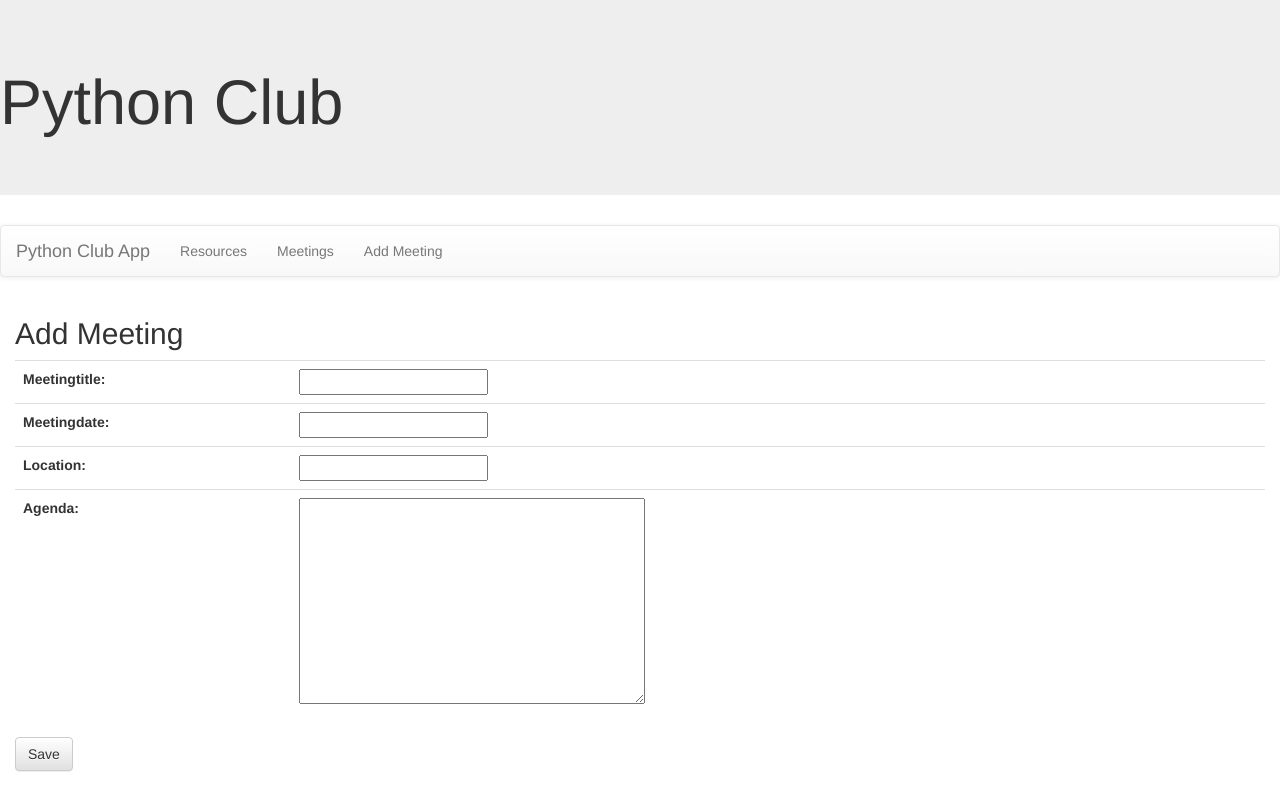
After one commit to marcusprice/python-club, a Django app: a page that uses pythonclub/clubapp/templates/base.html in a window 1280 px wide. The commit adds this page. Run offline with Django 3.2, Linux system fonts and the light colour scheme; some libraries are stand-ins or nearby versions.

Commit message:
Assignment 8 Forms

```diff
--- /dev/null
+++ b/pythonclub/clubapp/forms.py
@@ -0,0 +1,7 @@
+from django import forms
+from .models import Meeting, MeetingMinutes, Resource, Event
+
+class MeetingForm(forms.ModelForm):
+    class Meta:
+        model=Meeting
+        fields='__all__'
--- a/pythonclub/clubapp/templates/base.html
+++ b/pythonclub/clubapp/templates/base.html
@@ -1,7 +1,7 @@
 <!DOCTYPE html>
  <html>
 <head>
-<title>Tech App</title>
+<title>Club App</title>
 <link rel="stylesheet" href="//maxcdn.bootstrapcdn.com/bootstrap/3.2.0/css/bootstrap.min.css">
 <link rel="stylesheet" href="//maxcdn.bootstrapcdn.com/bootstrap/3.2.0/css/bootstrap-theme.min.css">
 <link href='//fonts.googleapis.com/css?family=Lobster&subset=latin,latin-ext' rel='stylesheet' type='text/css'>
@@ -18,6 +18,7 @@
 <ul class="nav navbar-nav">
   <li><a href="{% url 'resources' %}">Resources</a></li>
   <li><a href="{% url 'meetings' %}">Meetings</a></li>
+  <li><a href="{% url 'newmeeting' %}">Add Meeting</a></li>
 </ul>
 </div>
 </nav>
--- /dev/null
+++ b/pythonclub/clubapp/templates/clubapp/newmeeting.html
@@ -0,0 +1,16 @@
+{% extends 'base.html' %}
+{% block content %}
+<h2>Add Meeting</h2>
+<form method='POST' class="post-form">
+<table class='table'>
+
+        {% csrf_token %}
+        {{ form.as_table }}
+
+
+</table>
+<button type="submit" class="save btn btn-default">
+    Save
+</button>
+</form>
+{% endblock %}
--- a/pythonclub/clubapp/urls.py
+++ b/pythonclub/clubapp/urls.py
@@ -6,4 +6,5 @@ urlpatterns = [
     path('getresources/', views.getresources, name='resources'),
     path('getmeetings/', views.getmeetings, name='meetings'),
     path('meetingdetails/<int:id>', views.meetingdetails, name='meetingdetails'),
+    path('newMeeting/', views.newMeeting, name='newmeeting'),
 ]
--- a/pythonclub/clubapp/views.py
+++ b/pythonclub/clubapp/views.py
@@ -1,5 +1,6 @@
 from django.shortcuts import render, get_object_or_404
 from .models import Meeting, MeetingMinutes, Resource, Event
+from .forms import MeetingForm
 
 # Create your views here.
 def index(request):
@@ -19,3 +20,15 @@ def meetingdetails(request, id):
         'meeting' : meet
     }
     return render(request, 'clubapp/meetingdetails.html', context=context)
+
+def newMeeting(request):
+    form=MeetingForm
+    if request.method=='POST':
+      form=MeetingForm(request.POST)
+      if form.is_valid():
+        post=form.save(commit=True)
+        post.save()
+        form=MeetingForm()
+    else:
+      form=MeetingForm()
+    return render(request, 'clubapp/newmeeting.html', {'form': form})
--- a/pythonclub/pythonclub/urls.py
+++ b/pythonclub/pythonclub/urls.py
@@ -18,5 +18,5 @@ from django.urls import path, include
 
 urlpatterns = [
     path('admin/', admin.site.urls),
-    path('clubapp', include('clubapp.urls'))
+    path('clubapp', include('clubapp.urls')),
 ]
```
Also changed, not shown: pythonclub/clubapp/tests.py (+13 -0 lines).
